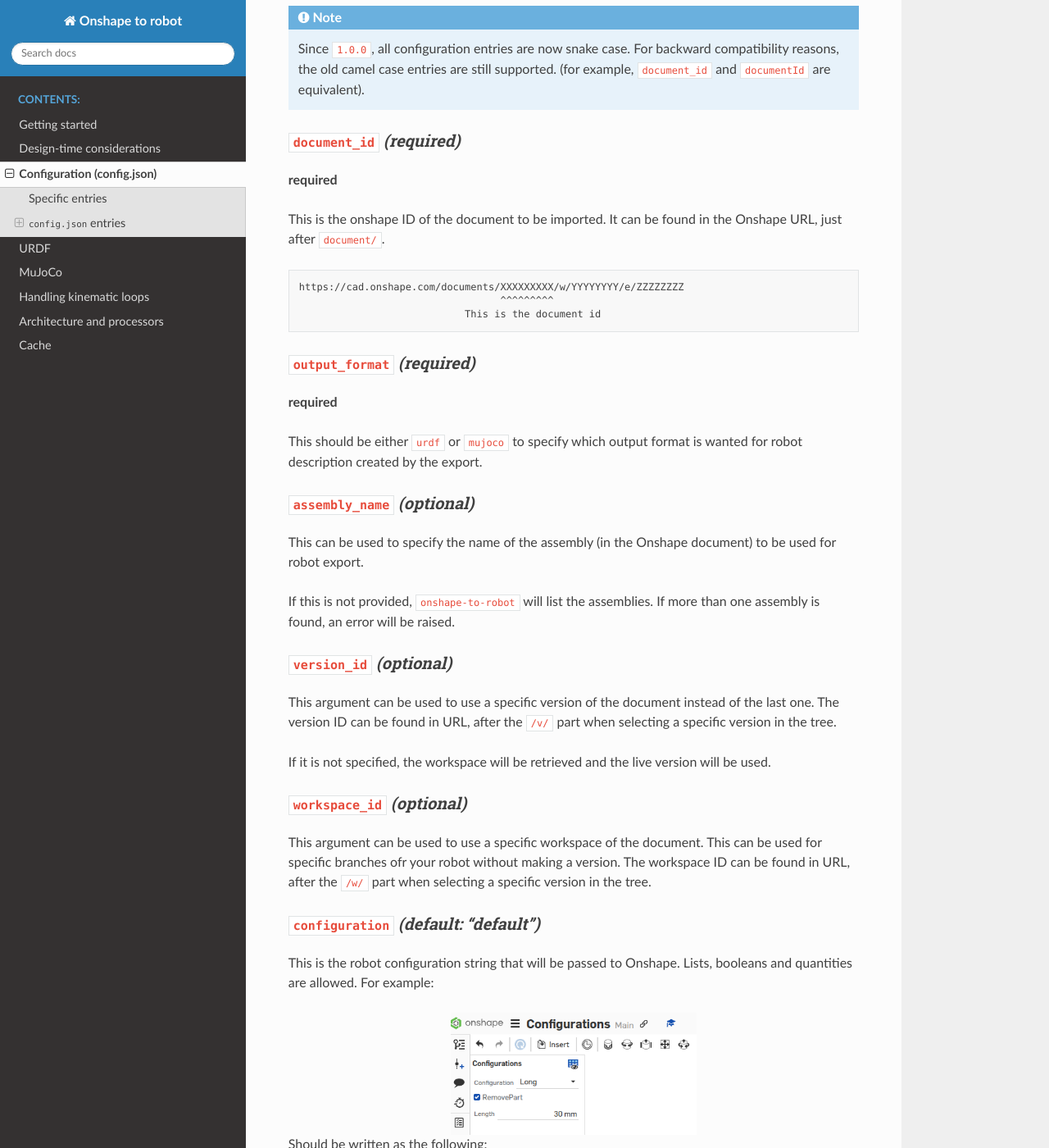
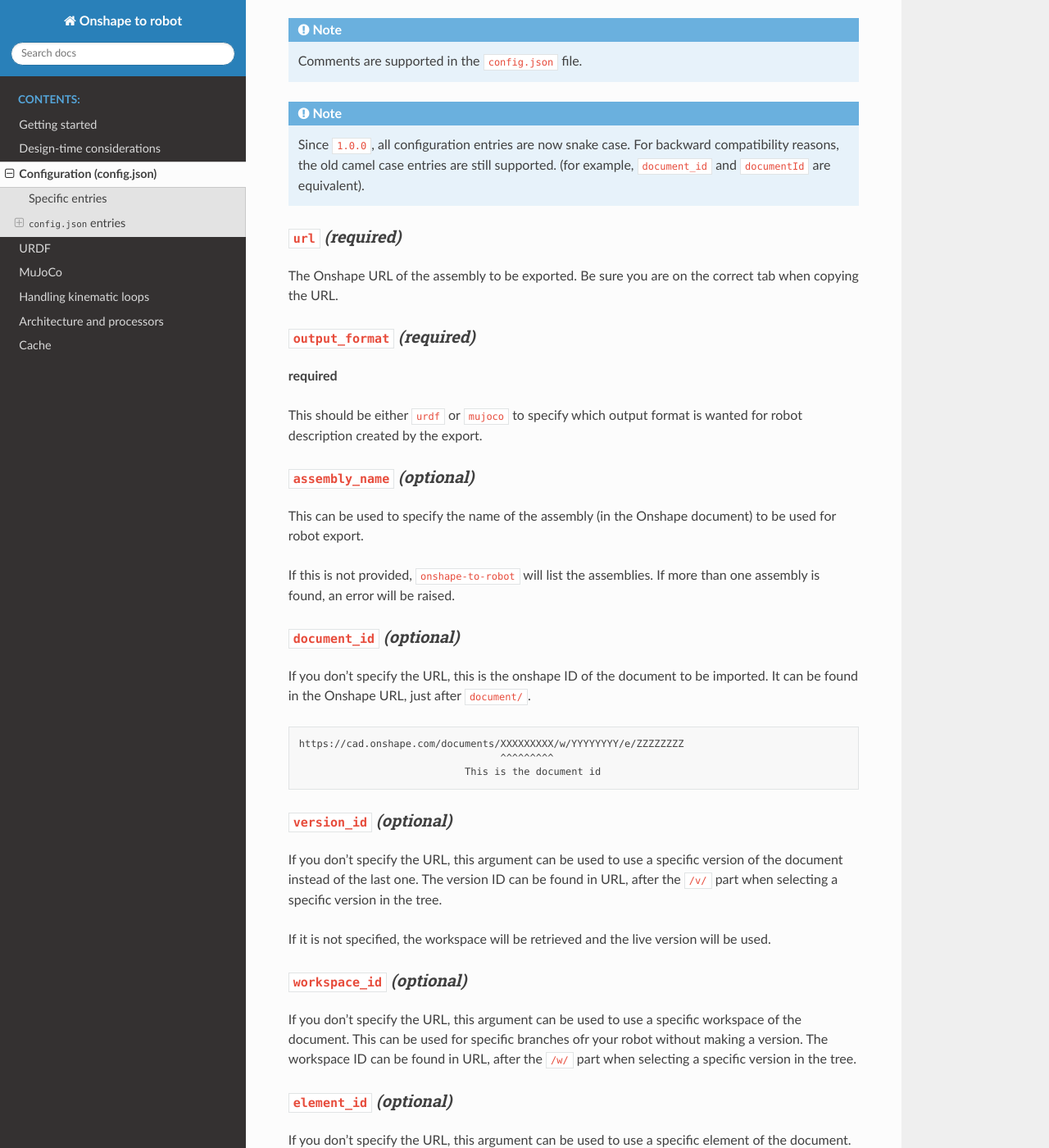
Before and after one commit to Rhoban/onshape-to-robot, a Sphinx documentation site: the page built from docs/source/config.rst, in a window 1280 px wide and 1400 px high, scrolled down 1407 px. Shown: the whole window at 82% size. Built offline with Sphinx 7.4.7 and the Read the Docs theme 3.1.0, drawn with Linux system fonts in a browser that asks for light colours; some of the changed text lies outside the part shown.

Commit message:
Allowing for "URL" specification

```diff
--- a/docs/source/config.rst
+++ b/docs/source/config.rst
@@ -22,19 +22,26 @@
     // config.json general options
     // for urdf or mujoco specific options, see documentation
     {
-        // The Onshape document id to parse, see "getting started" (required)
-        "document_id": "document-id",
+        // Onshape assembly URL
+        "url": "https://cad.onshape.com/documents/11a7f59e37f711d732274fca/w/7807518dc67487ad405722c8/e/5233c6445c575366a6cc0d50",
         // Output format: urdf or mujoco (required)
         "output_format": "urdf",
         // Output filename (default: "robot")
         // Extension (.urdf, .xml) will be added automatically
         "output_filename": "robot",
-        // Assembly name to use in the document (optional)
-        "assembly_name": "robot",
+
+        // If you don't use "url", you can alternatively specify the following
+        // The Onshape document id to parse, see "getting started" (optional)
+        "document_id": "document-id",
         // The document version id (optional)
         "version_id": "version-id",
         // The workspace id (optional)
         "workspace_id": "workspace-id",
+        // Element id (optional)
+        "element_id": "element-id",
+        // Assembly name to use in the document (optional)
+        "assembly_name": "robot",
+
         // Onshape configuration to use (default: "default")
         "configuration": "Configuration=BigFoot;RodLength=50mm",
         // Robot name (default: "onshape")
@@ -75,20 +82,10 @@
     Since ``1.0.0``, all configuration entries are now snake case. For backward compatibility reasons, the old
     camel case entries are still supported. (for example, ``document_id`` and ``documentId`` are equivalent).
 
-``document_id`` *(required)*
-~~~~~~~~~~~~~~
+``url`` *(required)*
+~~~~~~~~~~~~~~~~
 
-**required**
-
-This is the onshape ID of the document to be imported. It can be found in the Onshape URL,
-just after ``document/``.
-
-.. code-block:: bash
-
-    https://cad.onshape.com/documents/XXXXXXXXX/w/YYYYYYYY/e/ZZZZZZZZ
-                                      ^^^^^^^^^
-                                This is the document id
-
+The Onshape URL of the assembly to be exported. Be sure you are on the correct tab when copying the URL.
 
 ``output_format`` *(required)*
 ~~~~~~~~~~~~~~~~
@@ -106,10 +103,22 @@
 If this is not provided, ``onshape-to-robot`` will list the assemblies. If more than one assembly is found,
 an error will be raised.
 
+``document_id`` *(optional)*
+~~~~~~~~~~~~~~
+
+If you don't specify the URL, this is the onshape ID of the document to be imported. It can be found in the Onshape URL,
+just after ``document/``.
+
+.. code-block:: bash
+
+    https://cad.onshape.com/documents/XXXXXXXXX/w/YYYYYYYY/e/ZZZZZZZZ
+                                      ^^^^^^^^^
+                                This is the document id
+
 ``version_id`` *(optional)*
 ~~~~~~~~~~~~~
 
-This argument can be used to use a specific version of the document instead of the last one. The version ID
+If you don't specify the URL, this argument can be used to use a specific version of the document instead of the last one. The version ID
 can be found in URL, after the ``/v/`` part when selecting a specific version in the tree.
 
 If it is not specified, the workspace will be retrieved and the live version will be used.
@@ -117,9 +126,15 @@
 ``workspace_id`` *(optional)*
 ~~~~~~~~~~~~~~~
 
-This argument can be used to use a specific workspace of the document. This can be used for specific branches
+If you don't specify the URL, this argument can be used to use a specific workspace of the document. This can be used for specific branches
 ofr your robot without making a version.
 The workspace ID can be found in URL, after the ``/w/`` part when selecting a specific version in the tree.
+
+``element_id`` *(optional)*
+~~~~~~~~~~~~~~~
+
+If you don't specify the URL, this argument can be used to use a specific element of the document.
+The element ID can be found in URL, after the ``/e/`` part when selecting a specific version in the tree.
 
 ``configuration`` *(default: "default")*
 ~~~~~~~~~~~~~~~~~
```
Also changed, not shown: docs/source/getting_started.rst (+6 -10 lines), 2 other files.
